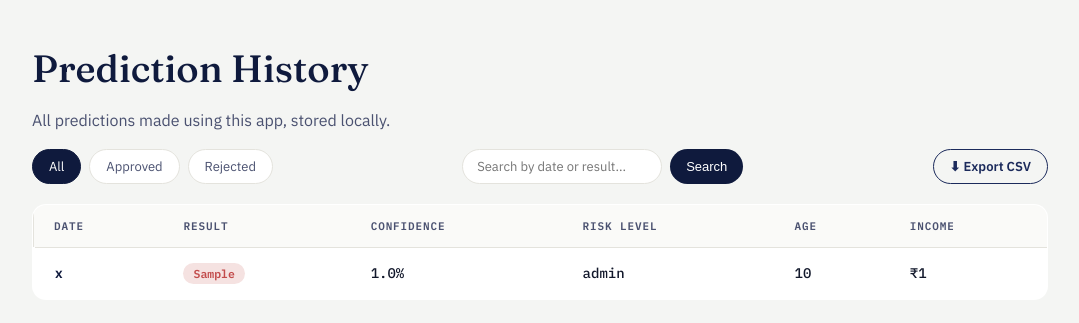
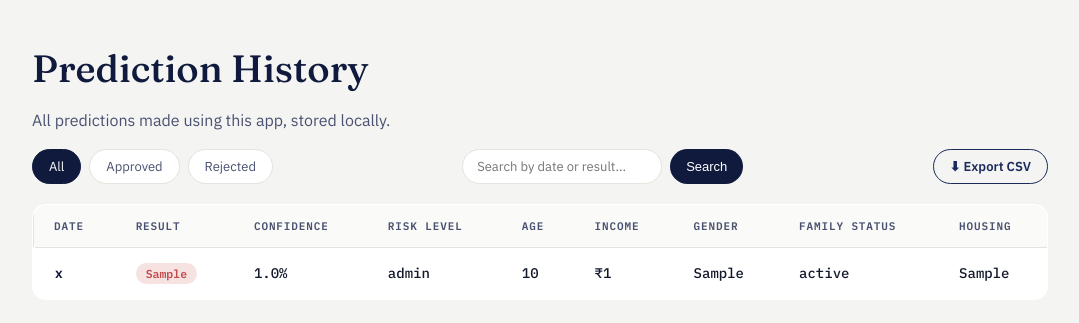
Before and after one commit to leona-1808/Credit-Card-Approval-Prediction-, a Flask app: page /history in a window 1280 px wide. Shown: the part 60-383 px from the top of the page, without its empty margins (100-1179 px from the left). Run offline with Flask 3, Linux system fonts and the light colour scheme; tables that the repository leaves empty hold one stand-in row (values such as "Sample post"); parts of the project's set-up code (start-up, migrations or seed data) failed here and were passed over.

Commit message:
Add Gender, Family Status, and Housing columns

```diff
--- a/templates/history.html
+++ b/templates/history.html
@@ -35,6 +35,9 @@
         <th>Risk Level</th>
         <th>Age</th>
         <th>Income</th>
+        <th>Gender</th>
+        <th>Family Status</th>
+        <th>Housing</th>
     </tr>
     {% for p in predictions %}
     <tr>
@@ -44,6 +47,9 @@
         <td>{{ p.risk_level }}</td>
         <td>{{ p.age }}</td>
         <td>₹{{ "{:,}".format(p.income|int) if p.income else '-' }}</td>
+        <td>{{ p.gender or '-' }}</td>
+        <td>{{ p.family_status or '-' }}</td>
+        <td>{{ p.housing_type or '-' }}</td>
     </tr>
     {% endfor %}
 </table>
```
